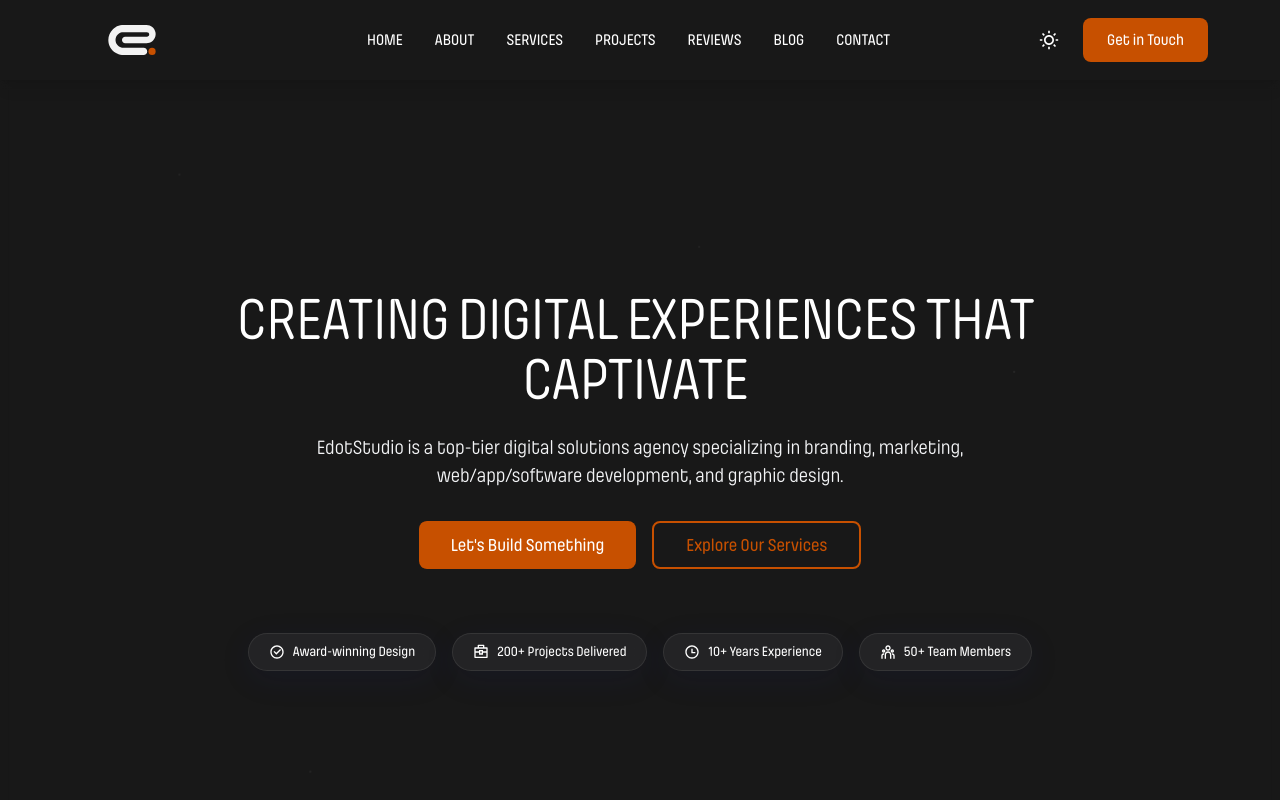
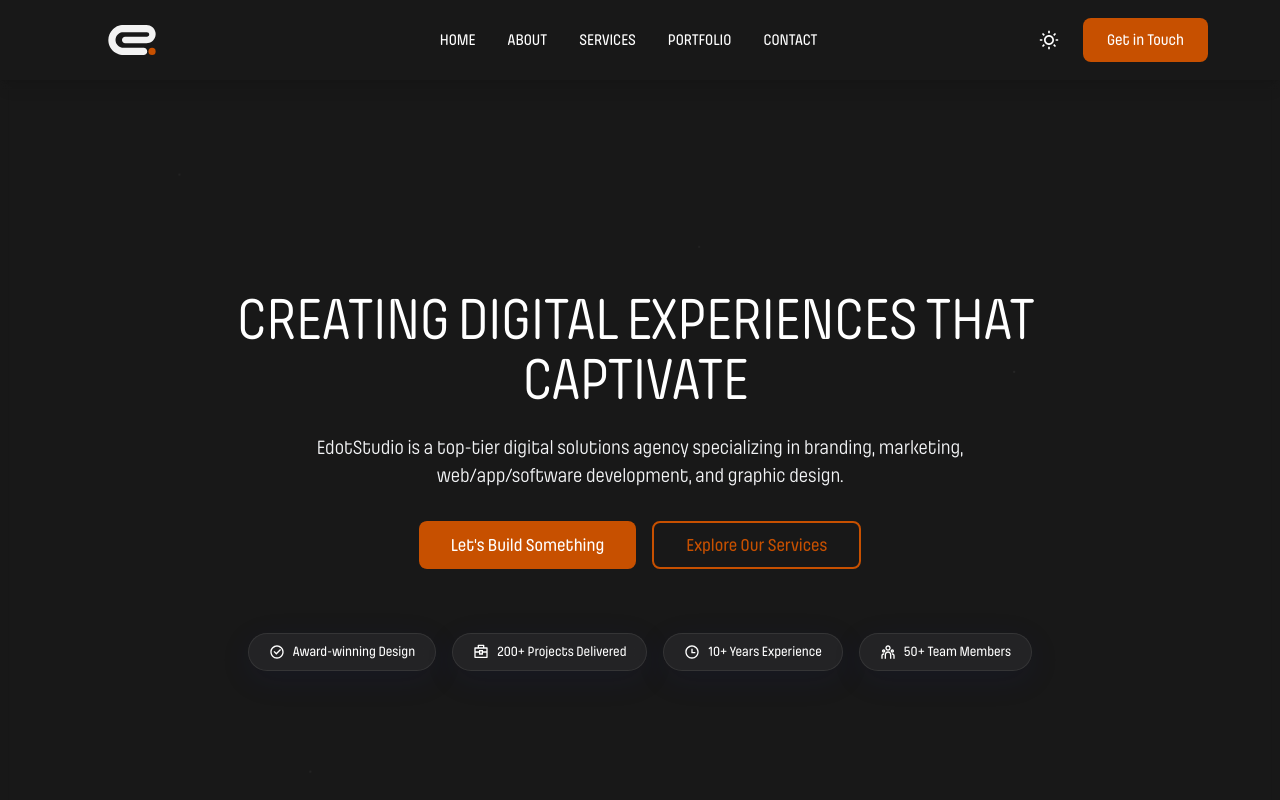
Before and after one commit to SYRONYX-S/edotstudio-web-dev, a Next.js app: page / in a window 1280 px wide. Shown: the top 800 px of the page. Built offline with nearby package versions, Linux system fonts and the light colour scheme.

Commit message:
working stage 2

```diff
--- a/src/components/Navigation.tsx
+++ b/src/components/Navigation.tsx
@@ -14,9 +14,7 @@ const navLinks = [
   { name: 'HOME', href: '/' },
   { name: 'ABOUT', href: '/about' },
   { name: 'SERVICES', href: '/services' },
-  { name: 'PROJECTS', href: '/projects' },
-  { name: 'REVIEWS', href: '/reviews' },
-  { name: 'BLOG', href: '/blog' },
+  { name: 'PORTFOLIO', href: '/projects' },
   { name: 'CONTACT', href: '/contact' },
 ];
 
```
